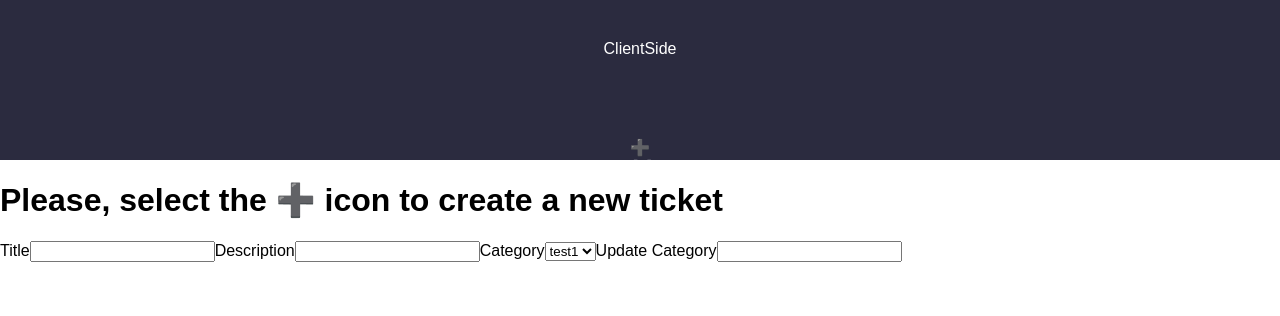
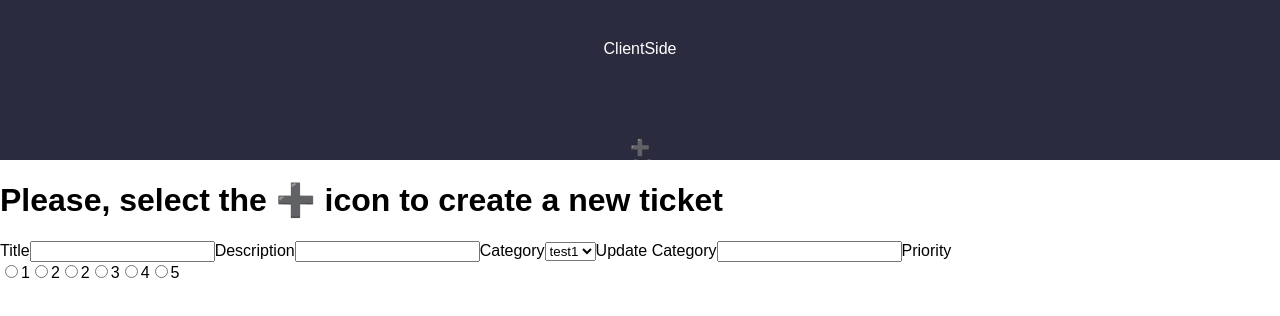
Before and after one commit to colinshaw1/client_side, a React (Create React App) app in the folder client_side/: page /ticket in a window 1280 px wide. Shown: the top 316 px of the page. Built offline with nearby package versions, Linux system fonts and the light colour scheme.

Commit message:
Add priority radio buttons for selecting priority

```diff
--- a/client_side/src/pages/CustomerTickets.js
+++ b/client_side/src/pages/CustomerTickets.js
@@ -70,6 +70,69 @@ const CustomerTickets = () => {
                             required={true}
                             value={formData.category}
                         />
+
+                        <label>Priority</label>
+                        <div className="priority-input-container">
+                            <input
+                                id="priority-1"
+                                name="priority"
+                                type="radio"
+                                onChnage={handleChange}
+                                value={1}
+                                checked={formData.priority === 1}
+                            />
+                            <label gtmlFor="priority-1">1</label>
+
+                            <input
+                                id="priority-2"
+                                name="priority"
+                                type="radio"
+                                onChnage={handleChange}
+                                value={1}
+                                checked={formData.priority === 2}
+                            />
+                            <label gtmlFor="priority-2">2</label>
+                            <input
+                                id="priority-2"
+                                name="priority"
+                                type="radio"
+                                onChnage={handleChange}
+                                value={2}
+                                checked={formData.priority === 2}
+                            />
+                            <label gtmlFor="priority-2">2</label>
+
+                            <input
+                                id="priority-3"
+                                name="priority"
+                                type="radio"
+                                onChnage={handleChange}
+                                value={3}
+                                checked={formData.priority === 3}
+                            />
+                            <label gtmlFor="priority-3">3</label>
+
+                            <input
+                                id="priority-4"
+                                name="priority"
+                                type="radio"
+                                onChnage={handleChange}
+                                value={4}
+                                checked={formData.priority === 4}
+                            />
+                            <label gtmlFor="priority-4">4</label>
+
+                            <input
+                                id="priority-5"
+                                name="priority"
+                                type="radio"
+                                onChnage={handleChange}
+                                value={5}
+                                checked={formData.priority === 5}
+                            />
+                            <label gtmlFor="priority-5">5</label>
+
+                        </div>
                     </section>
                 </form>
 
```
